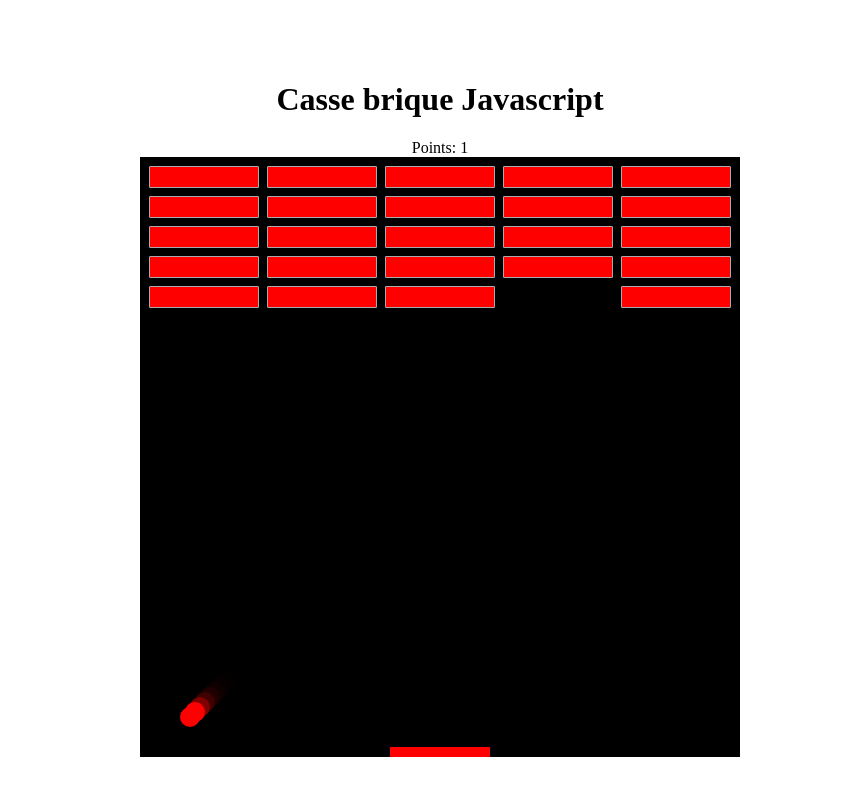
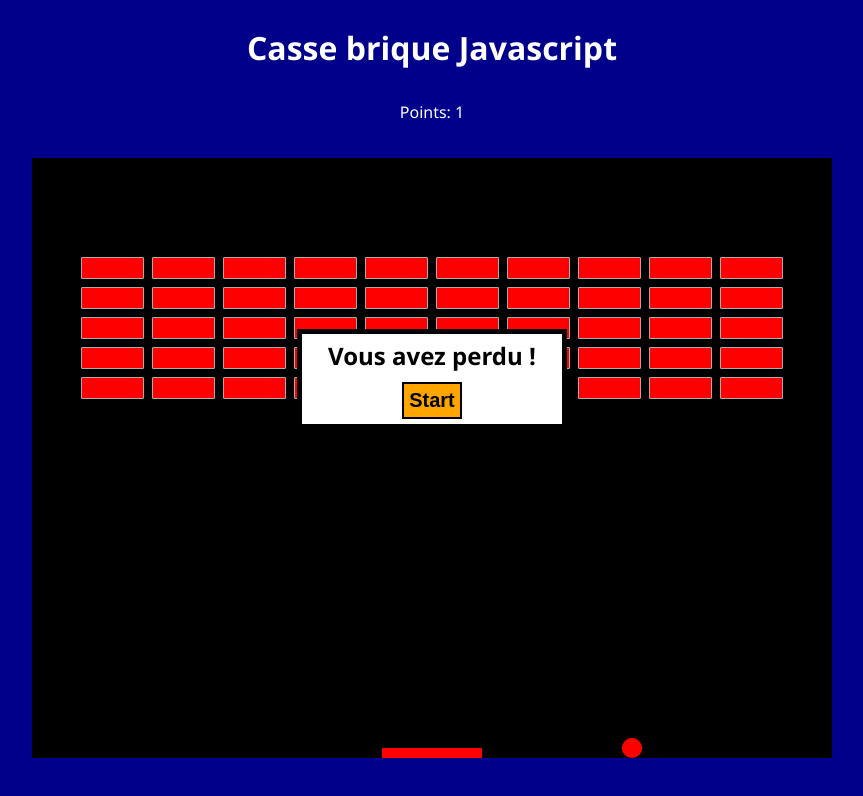
Before and after one commit to tosbas/casse_brique_js, a plain HTML site: page index.html in a window 1280 px wide. Both pictures are taken after a click on the button "Start". Shown: the whole page, without its empty margins (208-1071 px from the left). Drawn offline with Linux system fonts and the light colour scheme.

Commit message:
Add files via upload

```diff
--- a/index.html
+++ b/index.html
@@ -10,13 +10,21 @@
 
 <body>
 
-  <h1>Casse brique Javascript</h1>
+  <header>
+    <h1>Casse brique Javascript</h1>
 
-  <div id="points">Points: <span id="points_numbers">0</span></div>
+    <div id="points">Points: <span id="points_numbers">0</span></div>
+  </header>
+
+  <figure>
+    <figcaption>sound</figcaption>
+      <audio id="audio" controls>
+  </figure>
 
   <canvas></canvas>
 
-  <div id="messageBox"><span id="text">Bienvenue pour commencer, appuyer sur le bouton</span><button id="bouton_start">Start</button></div>
+  <div id="messageBox"><span id="text">Bienvenue pour commencer, appuyer sur le bouton</span><button
+      id="bouton_start">Start</button></div>
 
   <script src="main.js"></script>
 </body>
--- a/main.js
+++ b/main.js
@@ -6,16 +6,32 @@ const messageBox = document.getElementById("messageBox");
 const textInMessageBox = document.getElementById("text");
 const bouton_start = document.getElementById("bouton_start");
 
+const audio = document.getElementById("audio");
+
 let start = false;
 
-canvas.width = 600;
 canvas.height = 600;
 
 const paddleWidth = 100;
 const paddleHeight = 10;
 const paddleSpeed = 7;
 const ballRadius = 10;
-const ballSpeed = 5;
+
+let posXStartBrique = 50;
+const posYStartBrique = 100;
+let height = 20;
+const maxRow = 5;
+const maxBrique = 10;
+const spaceY = 10;
+const spaceX = 10;
+
+if (window.innerWidth > 800) {
+    canvas.width = 800;
+} else {
+    canvas.width = window.innerWidth;
+    height = 15;
+    posXStartBrique = 30;
+}
 
 let rightPressed = false;
 let leftPressed = false;
@@ -49,8 +65,8 @@ class Paddle {
     }
 
     draw() {
+        ctx.beginPath();
         ctx.fillStyle = "red";
-        ctx.beginPath();
         ctx.fillRect(this.x, this.y, this.width, this.height);
         ctx.fill();
     }
@@ -72,8 +88,8 @@ class Ball {
         this.x = x;
         this.y = y;
         this.radius = radius;
-        this.speedX = ballSpeed;
-        this.speedY = ballSpeed;
+        this.vx = 2;
+        this.vy = 7;
     }
 
     draw() {
@@ -84,15 +100,13 @@ class Ball {
     }
 
     move() {
-        this.x += this.speedX;
-        this.y += this.speedY;
 
         if (this.x + this.radius > canvas.width || this.x - this.radius < 0) {
-            this.speedX = -this.speedX;
+            this.vx = -this.vx;
         }
 
         if (this.y - this.radius < 0) {
-            this.speedY = -this.speedY;
+            this.vy = -this.vy;
         }
 
         if (this.y + this.radius > paddle.y &&
@@ -101,14 +115,19 @@ class Ball {
             this.x - this.radius < paddle.x + paddle.width
         ) {
 
-            this.speedY = -this.speedY;
-        }
+            if (this.y + this.radius > paddle.y && this.x < paddle.x + paddleWidth / 4) {
+                this.vx = 2;
+            } else if (this.y + this.radius > paddle.y && this.x > paddle.x + paddleWidth - paddleWidth / 4) {
+                this.vx = -2;
+            }
 
-        if (this.speedX > ballSpeed) {
-            this.speedX = ballSpeed;
+            this.vy = -this.vy;
         }
 
         this.draw();
+
+        this.x += this.vx;
+        this.y += this.vy;
 
         if (this.y + this.radius > canvas.height) {
             this.y = canvas.height - this.radius;
@@ -117,6 +136,8 @@ class Ball {
         }
 
         return false;
+
+
     }
 }
 
@@ -124,13 +145,6 @@ let ball = new Ball(canvas.width / 2, canvas.height - paddleHeight - ballRadius,
 let bricks = [];
 
 function createBricks() {
-    const posXStartBrique = 10;
-    const posYStartBrique = 10;
-    const height = 20;
-    const maxRow = 5;
-    const maxBrique = 5;
-    const spaceY = 10;
-    const spaceX = 10;
 
     let posX = posXStartBrique;
     let posY = posYStartBrique;
@@ -170,15 +184,16 @@ function draw() {
                     ball.y + ball.radius > bricks[i].y &&
                     ball.y - ball.radius < bricks[i].y + bricks[i].height
                 ) {
+                    playSound("Sound/sound-brick.mp3");
                     bricks.splice(i, 1);
                     points_numbers.innerText++;
-                    ball.speedY = -ball.speedY;
+                    ball.vy = -ball.vy;
                     break;
                 }
             }
         }
 
-        if(bricks.length == 0){
+        if (bricks.length == 0) {
             gameWin();
         }
 
@@ -192,12 +207,20 @@ const gameOver = () => {
     start = false;
     textInMessageBox.textContent = "Vous avez perdu !";
     messageBox.classList.remove("cacheText");
+    playSound("Sound/sound-defeat.mp3");
 }
 
 const gameWin = () => {
     start = false;
     textInMessageBox.textContent = "Félicitation !";
     messageBox.classList.remove("cacheText");
+    playSound("Sound/sound-success.mp3");
+}
+
+const playSound = (src) => {
+    audio.src = src;
+    audio.currentTime = 0
+    audio.play();
 }
 
 const showMessage = (message) => {
--- a/style.css
+++ b/style.css
@@ -1,16 +1,28 @@
 body {
-    position: absolute;
   display: flex;
   flex-direction: column;
+  justify-content: center;
   align-items: center;
-    justify-content: center;
-    height: 100%;
-    width: 100%;
-    overflow: hidden;
+  background-color: darkblue;
+  box-sizing: border-box;
+  margin: 0;
+  padding: 0;
+  font-family: 'Segoe UI', Tahoma, Geneva, Verdana, sans-serif;
 }
 
 .cacheText {
   visibility: hidden;
+}
+
+figure {
+  display: none;
+}
+
+header {
+  margin-bottom: 20px;
+  padding: 5px;
+  text-align: center;
+  color: white;
 }
 
 
@@ -43,6 +55,7 @@ body {
 
 #points {
   text-align: center;
+  padding: 10px;
 }
 
 canvas {
```
Also changed, not shown: 3 other files. Lines whose indentation alone changed are shown as unchanged.
